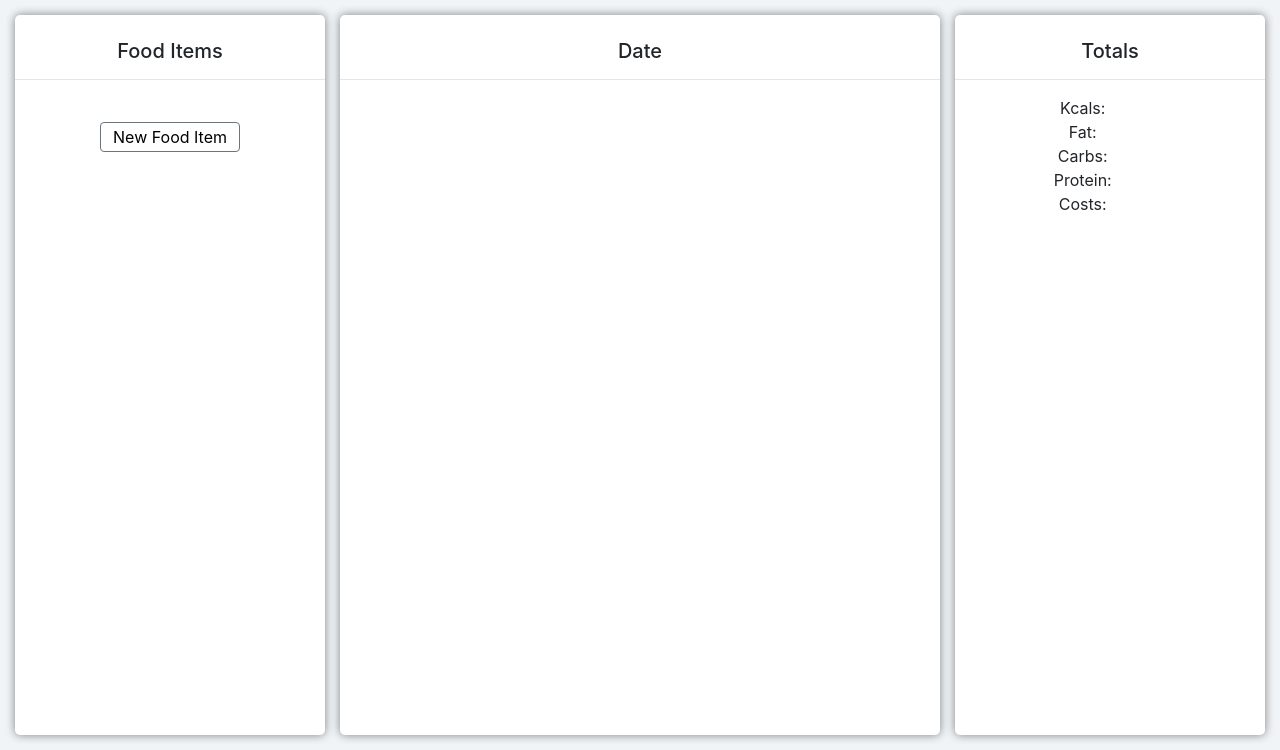
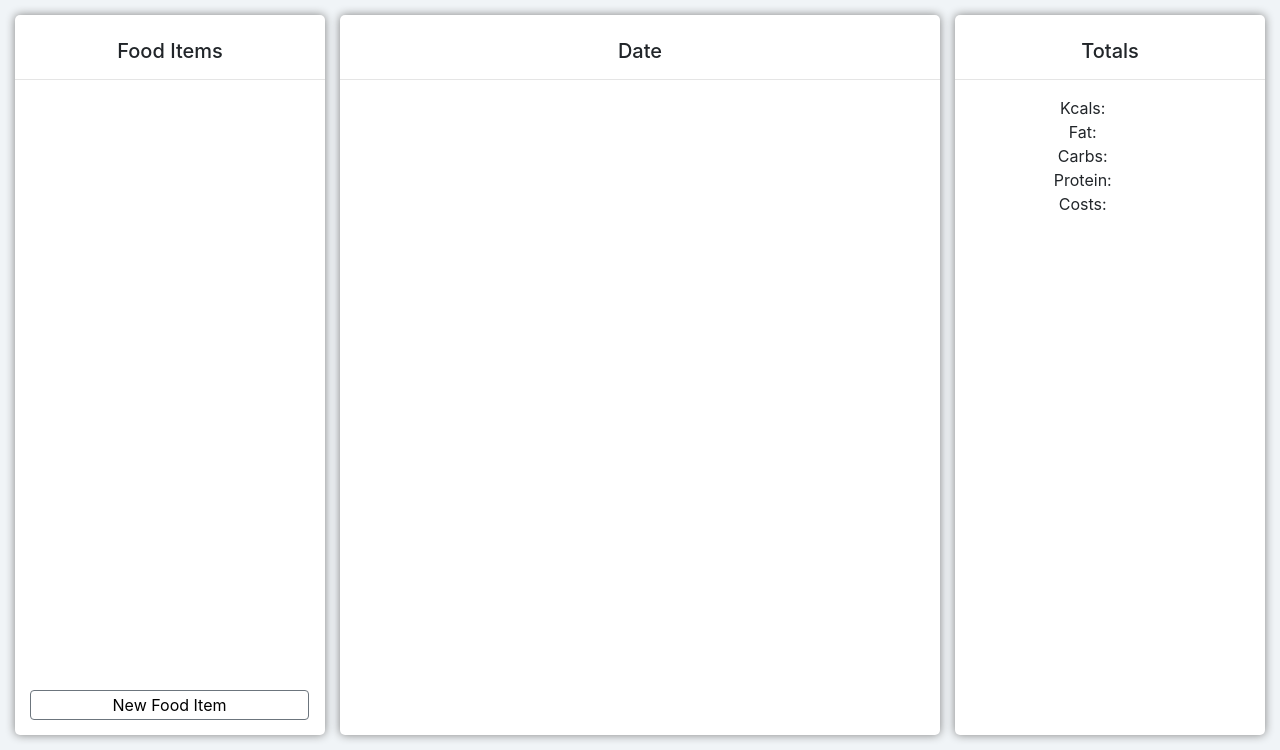
Before and after one commit to jellevanderschaaf/Diet-Tracker, a PHP site: page / in a window 1280 px wide. Shown: the part 50-800 px from the top of the page. Run offline with PHP 8.4, Linux system fonts and the light colour scheme; data that the repository does not hold is empty; a map, chart or similar area stays blank; some libraries are stand-ins or nearby versions.

Commit message:
Placed the new food item button on the bottom of the page, position relative/absolute.

```diff
--- a/index.php
+++ b/index.php
@@ -158,7 +158,7 @@ if (isset($_POST['create_button'])) {
 
 
     <div class="grid-container">
-        <div class="grid-item">
+        <div class="grid-item grid-item-left">
             <br>
             <h5>Food Items</h5>
             <hr>
@@ -196,7 +196,7 @@ if (isset($_POST['create_button'])) {
 
             </div>
 
-            <button class="btn btn-secondary" onClick="createFoodItem()">New Food Item</button>
+            <button class="btn btn-secondary new-food-item" onClick="createFoodItem()">New Food Item</button>
 
         </div>
         <div class="grid-item">
--- a/styles.css
+++ b/styles.css
@@ -93,6 +93,7 @@ body {
 .foodList {
     padding: 0px 15px 20px 15px;
     text-align: left;
+    height: 80%;
 }
 
 .foodItem {
@@ -195,4 +196,16 @@ a:hover {
 .material-icons {
     position: relative;
     top: 2px;
+    left: 8px;
 }
+
+.new-food-item {
+    width: 90%;
+    position: absolute;
+    bottom: 5px;
+    left: 15px;
+}
+
+.grid-item-left {
+    position: relative;
+}
```
